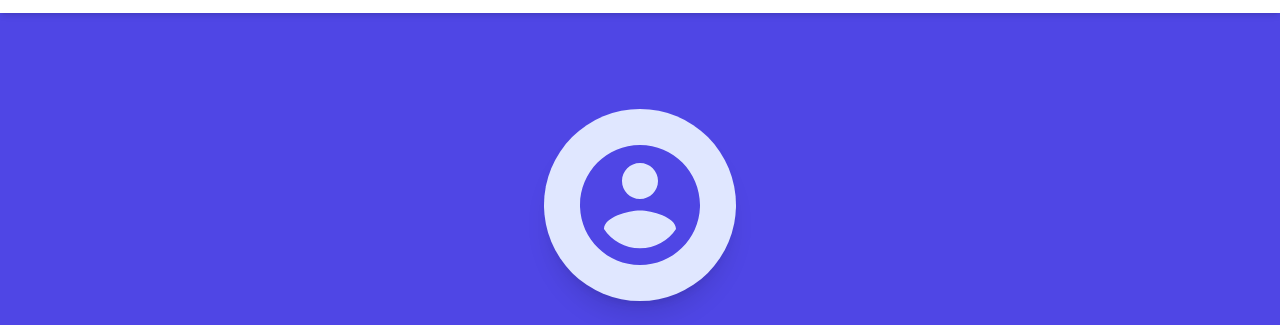
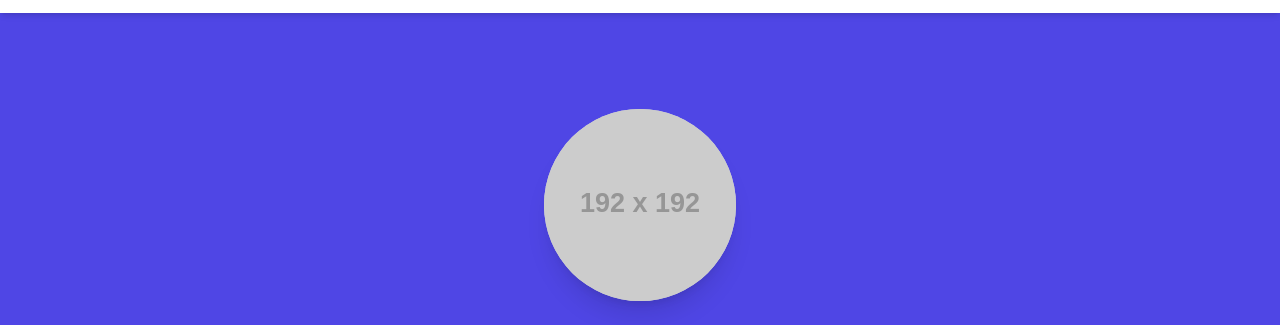
Before and after one commit to ket-sia2/Alida-s-portofolio, a plain HTML site: page index.html in a window 1280 px wide. Shown: the part 47-372 px from the top of the page. Drawn offline with nearby package versions, Linux system fonts and the light colour scheme; placeholder pictures from the web are drawn by us.

Commit message:
Update index.html

```diff
--- a/index.html
+++ b/index.html
@@ -62,12 +62,19 @@
     <!-- Hero Section -->
     <header class="bg-primary text-white py-12 px-6 md:py-24 md:px-12 flex items-center justify-center min-h-[80vh]">
         <div class="max-w-4xl text-center">
-            <!-- Profile Picture Placeholder -->
-            <div class="mx-auto w-32 h-32 md:w-48 md:h-48 rounded-full bg-secondary flex items-center justify-center overflow-hidden mb-6 md:mb-8 shadow-xl">
-                <!-- Using a more professional user icon -->
-                <svg xmlns="http://www.w3.org/2000/svg" class="w-24 h-24 md:w-36 md:h-36 text-primary" viewBox="0 0 24 24" fill="currentColor">
-                    <path d="M12 2C6.48 2 2 6.48 2 12s4.48 10 10 10 10-4.48 10-10S17.52 2 12 2zm0 3c1.66 0 3 1.34 3 3s-1.34 3-3 3-3-1.34-3-3 1.34-3 3-3zm0 14.2c-2.5 0-4.71-1.28-6-3.22.03-1.99 4-3.08 6-3.08 1.99 0 5.97 1.09 6 3.08-1.29 1.94-3.5 3.22-6 3.22z"/>
-                </svg>
+            <!-- Profile Picture -->
+            <div class="mx-auto w-32 h-32 md:w-48 md:h-48 rounded-full bg-gray-300 flex items-center justify-center overflow-hidden mb-6 md:mb-8 shadow-xl">
+                <!--
+                    ACTION REQUIRED: Replace the 'src' attribute below with a direct URL
+                    to your professional profile picture (or convert your image to a Base64 URI).
+                    The current image is a placeholder.
+                -->
+                <img
+                    src="https://placehold.co/192x192/4F46E5/ffffff/png?text=Photo"
+                    alt="ALIDA URUYANGE Profile Picture"
+                    class="w-full h-full object-cover"
+                    onerror="this.onerror=null; this.src='https://placehold.co/192x192/4F46E5/ffffff/png?text=Photo'"
+                >
             </div>
             <h1 class="text-3xl sm:text-4xl md:text-6xl font-extrabold mb-4">ALIDA URUYANGE</h1>
             <p class="text-lg sm:text-xl md:text-2xl font-medium mb-8">Experienced Professional | Guest Service & Operations | Community Advocate</p>
```
